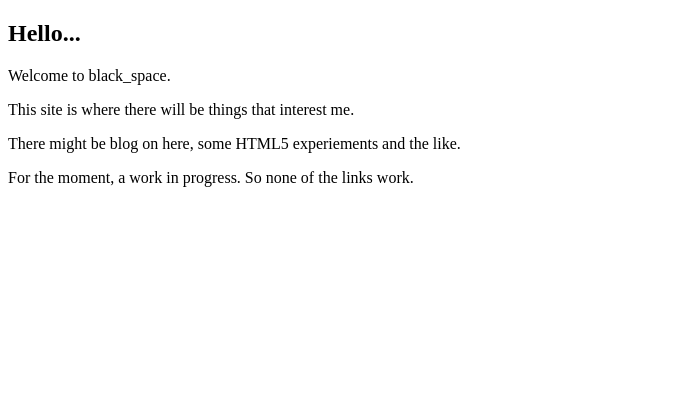
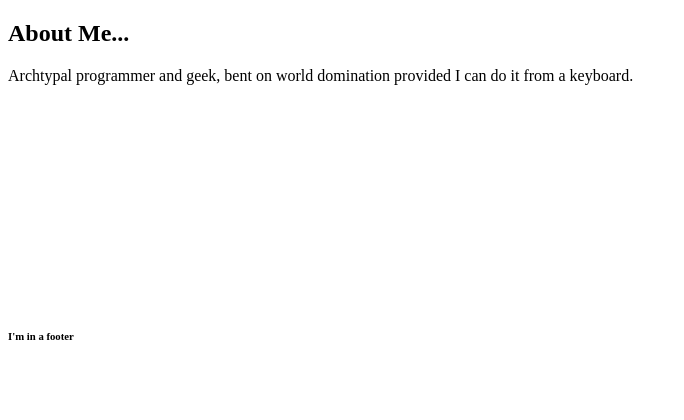
Before and after one commit to MerreM/black-space, a Django app: page /about_me/ in a window 1280 px wide. Shown: the part 134-554 px from the top of the page, without its empty margins (0-684 px from the left). Run offline with Django 3.2, Linux system fonts and the light colour scheme; some libraries are stand-ins or nearby versions.

Commit message:
About me

```diff
--- /dev/null
+++ b/mainsite/templates/about_me.html
@@ -0,0 +1,10 @@
+{% extends "base.html" %}
+{% block 'content' %}
+<div>
+    <h2>About Me...</h2>
+    <div>
+        <p>Archtypal programmer and geek, bent on world domination provided I can do it from a keyboard.</p>
+        <p></p>
+    </div>
+</div>
+{% endblock %}
--- a/mainsite/templates/base.html
+++ b/mainsite/templates/base.html
@@ -59,7 +59,7 @@
         <script>window.jQuery || document.write('<script src="js/vendor/jquery-1.10.2.min.js"><\/script>')</script>
         {% compressed_js 'bootstrap' %}
         {% compressed_js 'main' %}
-
+        {% comment %}
         <!-- Google Analytics: change UA-XXXXX-X to be your site's ID. -->
         <script>
             (function(b,o,i,l,e,r){b.GoogleAnalyticsObject=l;b[l]||(b[l]=
@@ -68,6 +68,6 @@
             e.src='//www.google-analytics.com/analytics.js';
             r.parentNode.insertBefore(e,r)}(window,document,'script','ga'));
             ga('create','UA-XXXXX-X');ga('send','pageview');
-        </script>
+        </script>{% endcomment %}
     </body>
 </html>
--- a/mainsite/views.py
+++ b/mainsite/views.py
@@ -7,7 +7,7 @@
     return render(request,"index.html",{})
 
 def about_me(request):
-    return render(request,"index.html",{})
+    return render(request,"about_me.html",{})
 
 def projects(request):
     return render(request,"index.html",{})
```
